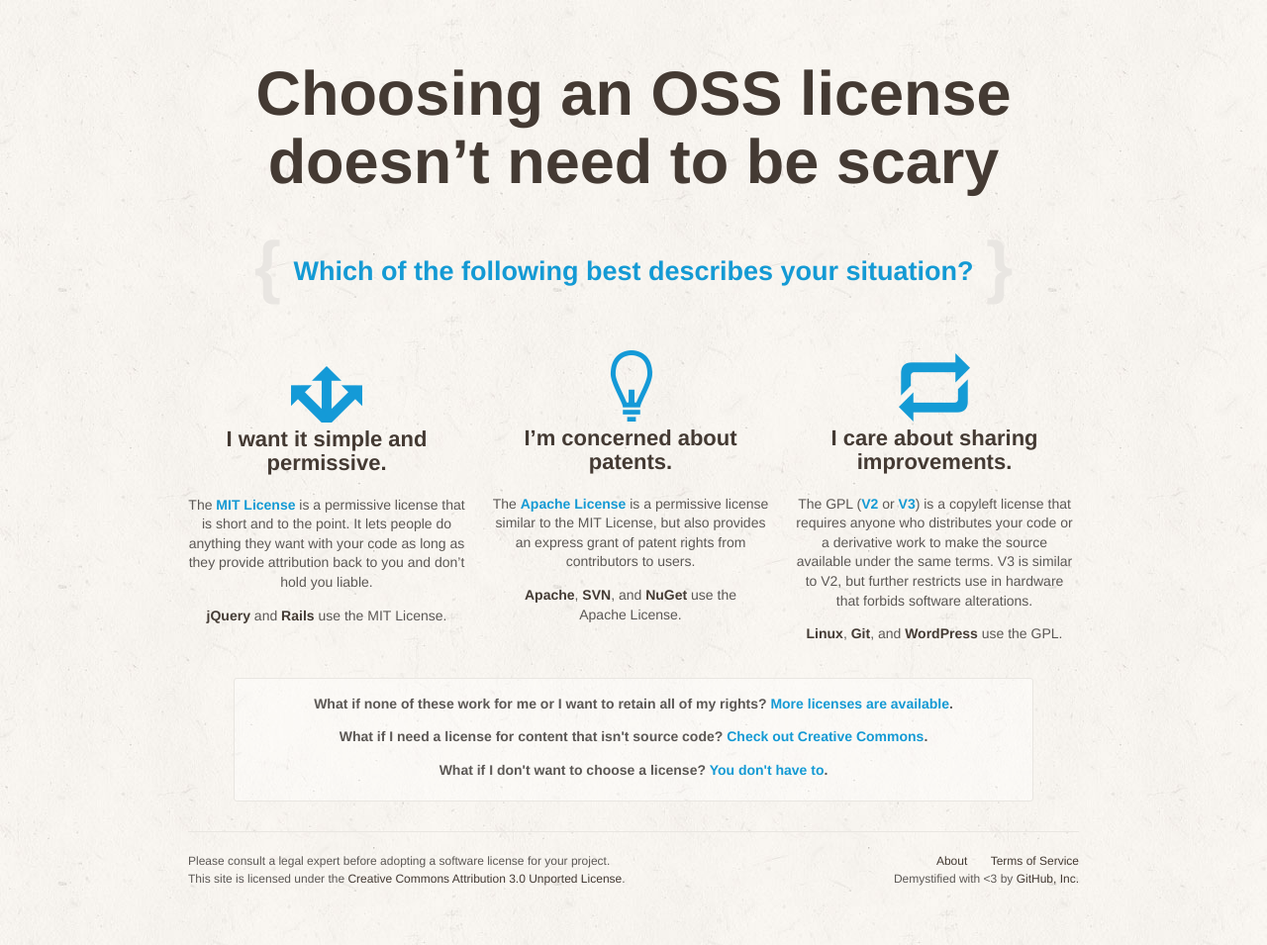
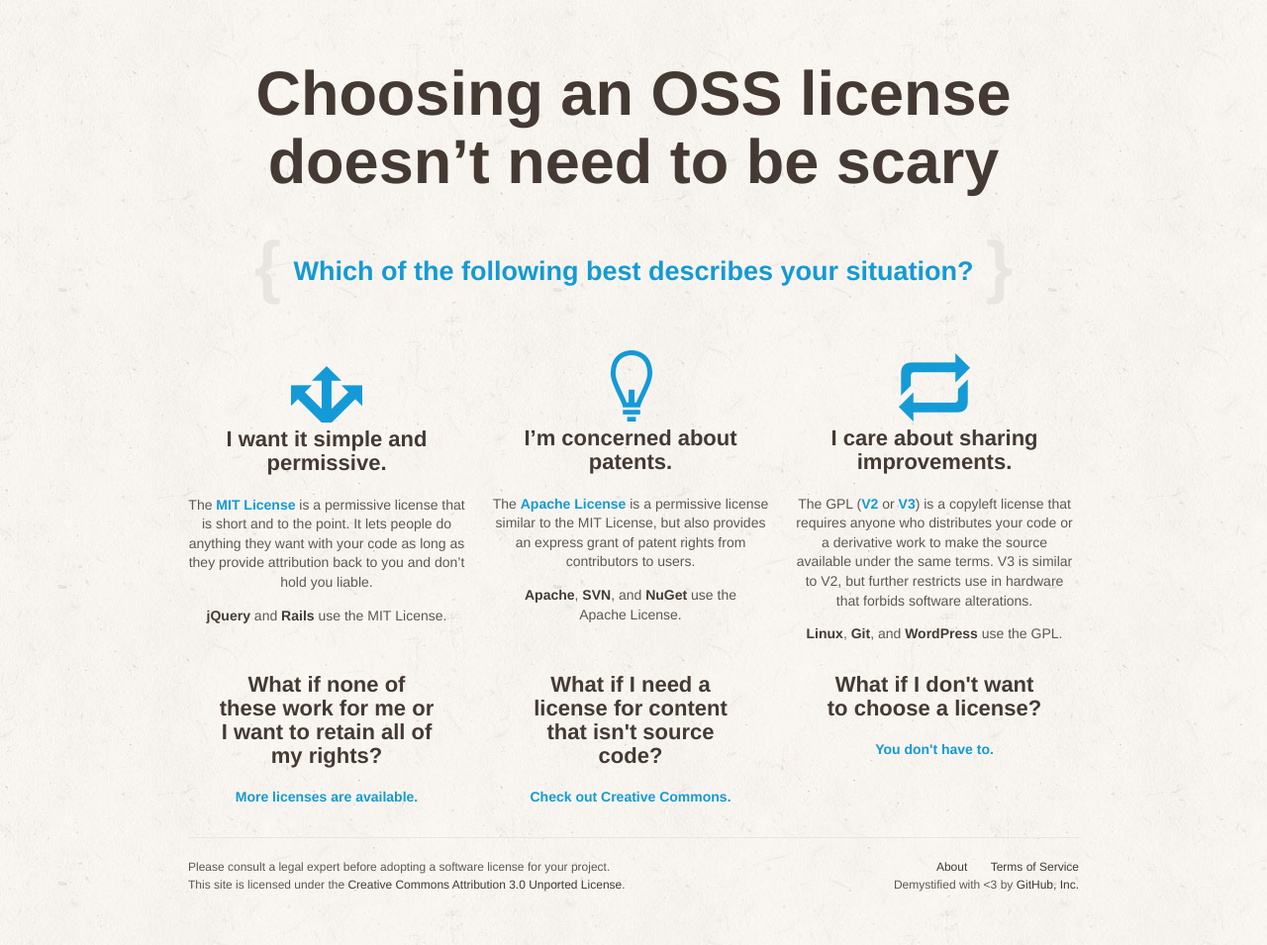
Before and after one commit to github/choosealicense.com, a Jekyll site: the page built from index.html, in a window 1280 px wide. Shown: the whole page at 99% size. Built offline with Jekyll 4.4.1, drawn with Linux system fonts in a browser that asks for light colours; some web fonts are replaced.

Commit message:
make the additinal homepage questions side-by-side

```diff
--- a/css/application.css
+++ b/css/application.css
@@ -190,37 +190,38 @@
   top: 10px;
 }
 
-.situations {
+.triptych {
   width: 900px;
-  margin: 0 auto;
+  margin: 0 auto 15px;
 }
-.situations li {
+.triptych li {
   width: 280px;
   float: left;
   margin-left: 27px;
   text-align: center;
 }
+.triptych li:first-child {
+  margin-left: 0;
+}
+.triptych li > a {
+  text-decoration: none;
+}
+.triptych h3 {
+  color: #443a33;
+  font-family: 'Chivo', 'Helvetica Neue', Helvetica, Arial, serif;
+  font-size: 22px;
+  font-weight: 900;
+  line-height: 1.1;
+  margin: 0 auto 20px auto;
+  width: 220px;
+}
+
 .situations .whatever {
-  margin-left: 0;
   margin-top: 16px;
 }
 .situations .copyleft {
   margin-top: 3px;
 }
-.situations h3 {
-  margin: 0 auto 20px auto;
-  width: 220px;
-}
-
-.situations h3 a {
-  text-decoration: none;
-  color: #443a33;
-  font-family: 'Chivo', 'Helvetica Neue', Helvetica, Arial, serif;
-  font-size: 22px;
-  font-weight: 900;
-  line-height: 1.1;
-}
-
 .situations .button {
   margin-top: 20px;
 }
@@ -235,16 +236,6 @@
   border-radius: 3px;
   color: #5c5855;
   padding: 16px;
-}
-.see-more {
-  margin-top: 20px;
-  display: inline-block;
-  padding-left: 80px;
-  padding-right: 80px;
-  font-weight: bold;
-}
-.see-more p:last-child {
-  margin-bottom: 0.3em;
 }
 
 .license-rules {
--- a/index.html
+++ b/index.html
@@ -11,10 +11,12 @@
   Which of the following best describes your situation?
   <span>}</span>
 </h2>
-<ul class="situations cf">
+<ul class="triptych situations cf">
   <li class='whatever'>
-    <a href="licenses/mit"><img height='57' src='images/three-arrows@2x.png' width='72'></a>
-    <h3><a href="licenses/mit">I want it simple and permissive.</a></h3>
+    <a href="licenses/mit">
+      <img height='57' src='images/three-arrows@2x.png' width='72'>
+      <h3>I want it simple and permissive.</h3>
+    </a>
     <p>
       The <a href="licenses/mit">MIT License</a> is a permissive license that is short and to the point. It lets people do anything they want with your code as long as they provide attribution back to you and don’t hold you liable.
     </p>
@@ -23,8 +25,10 @@
     </p>
   </li>
   <li class='patents'>
-    <a href="licenses/apache"><img height='72' src='images/lightbulb@2x.png' width='43'></a>
-    <h3><a href="licenses/apache">I’m concerned about patents.</a></h3>
+    <a href="licenses/apache">
+      <img height='72' src='images/lightbulb@2x.png' width='43'>
+      <h3>I’m concerned about patents.</h3>
+    </a>
     <p>
       The <a href="licenses/apache/">Apache License</a> is a permissive license similar to the MIT License, but also provides an express grant of patent rights from contributors to users.
     </p>
@@ -33,8 +37,10 @@
     </p>
   </li>
   <li class='copyleft'>
-    <a href="licenses/gpl-v2"><img height='69' src='images/circular@2x.png' width='72'></a>
-    <h3><a href="licenses/gpl-v2">I care about sharing improvements.</a></h3>
+    <a href="licenses/gpl-v2">
+      <img height='69' src='images/circular@2x.png' width='72'>
+      <h3>I care about sharing improvements.</h3>
+    </a>
     <p>
       The GPL (<a href="licenses/gpl-v2">V2</a> or <a href="licenses/gpl-v3">V3</a>) is a copyleft license that requires anyone who distributes your code or a derivative work to make the source available under the same terms. V3 is similar to V2, but further restricts use in hardware that forbids software alterations.
     </p>
@@ -43,8 +49,17 @@
     </p>
   </li>
 </ul>
-<div class="see-more callout">
-  <p>What if none of these work for me or I want to retain all of my rights? <a href="licenses">More licenses are available</a>.</p>
-  <p>What if I need a license for content that isn't source code? <a href="http://creativecommons.org/choose/">Check out Creative Commons</a>.</p>
-  <p>What if I don't want to choose a license? <a href="no-license">You don't have to</a>.</p>
-</div>
+<ul class="triptych see-more cf">
+  <li>
+    <h3>What if none of these work for me or I want to retain all of my rights?</h3>
+    <a href="licenses">More licenses are available.</a>
+  </li>
+  <li>
+    <h3>What if I need a license for content that isn't source code?</h3>
+    <a href="http://creativecommons.org/choose/">Check out Creative Commons.</a>
+  </li>
+  <li>
+    <h3>What if I don't want to choose a license?</h3>
+    <a href="no-license">You don't have to.</a>
+  </li>
+</ul>
```
